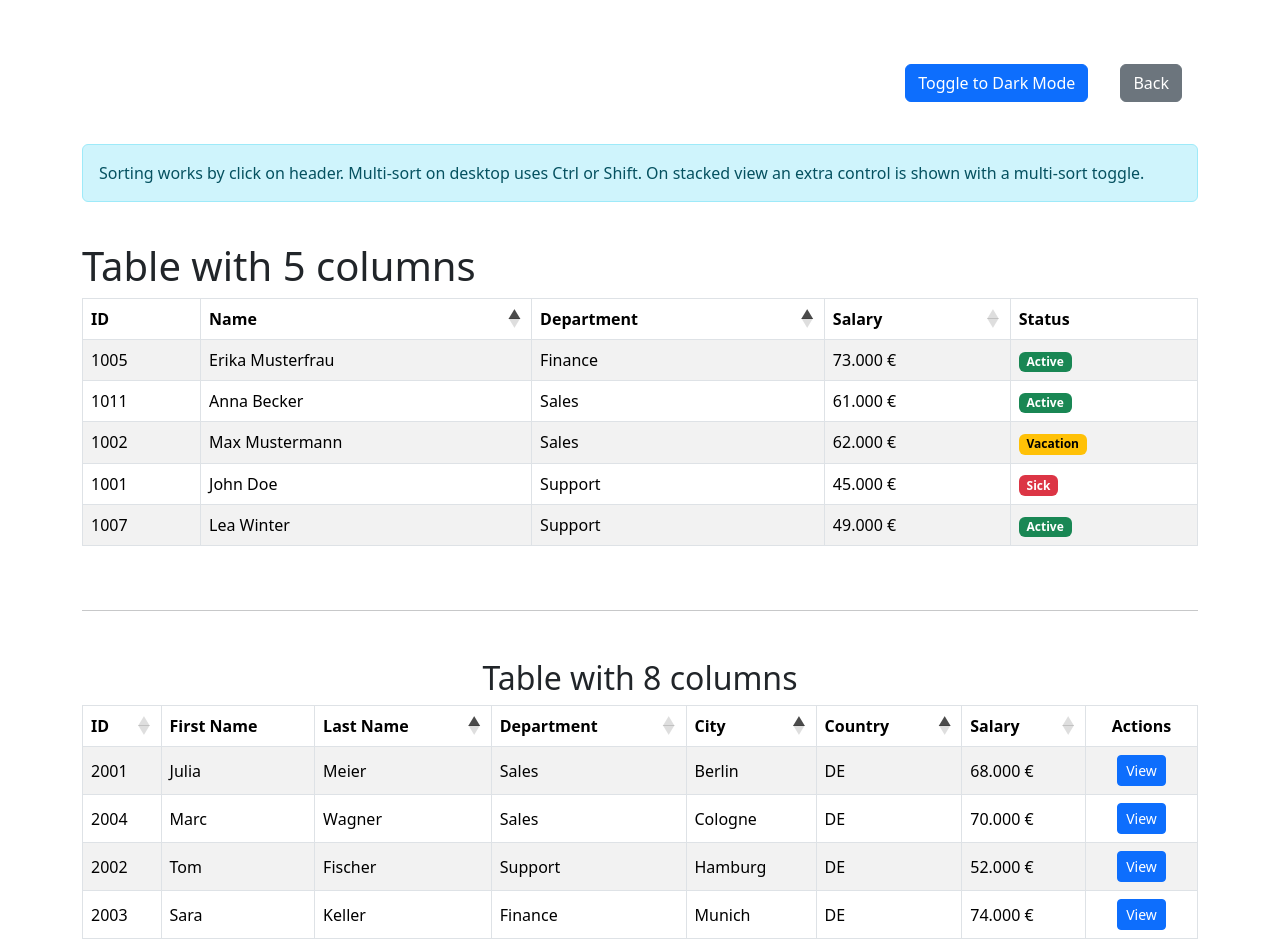
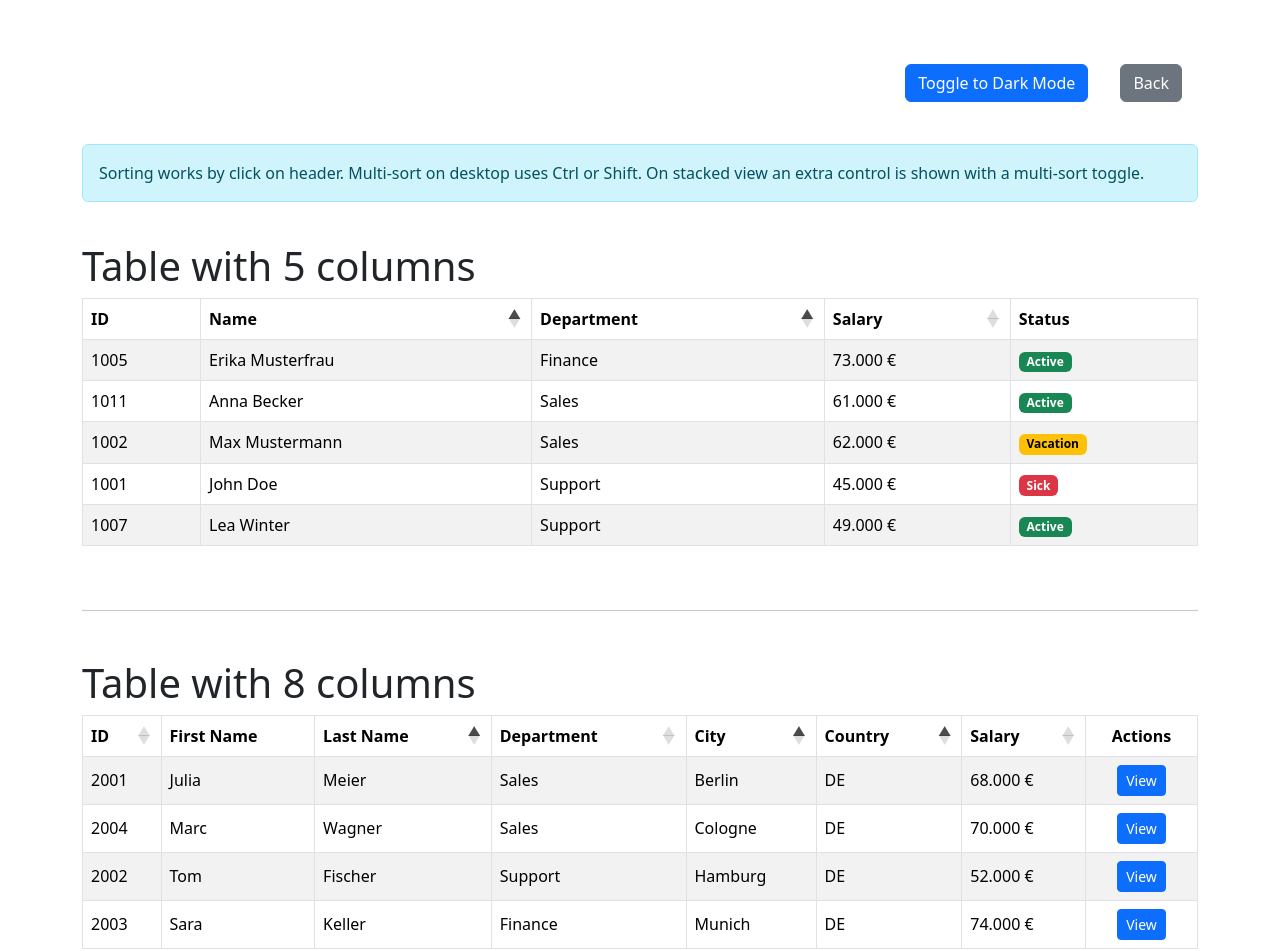
Before and after one commit to avalynx/avalynx-table, a website: page examples/table-sorting.html in a window 1280 px wide. Shown: the top 951 px of the page. Drawn offline with nearby package versions, Linux system fonts and the light colour scheme; a script that the page names is missing; a small style sheet from the web is missing.

Commit message:
Refactor table examples to improve semantics and HTML formatting, remove unnecessary `.avalynx-table-center` usage in headings, and enhance code structure clarity.

```diff
--- a/examples/table-sorting.html
+++ b/examples/table-sorting.html
@@ -98,7 +98,7 @@
 
 	<hr class="my-5">
 
-	<h2 class="avalynx-table-center">Table with 8 columns</h2>
+	<h1>Table with 8 columns</h1>
 	<div class="row">
 		<div class="col-12">
 			<table id="table-sorting-secondary" class="avalynx-table avalynx-table-md table table-bordered table-striped align-middle">
```
Also changed, not shown: examples/table-options.html (+1 -1 lines). Lines whose indentation alone changed are shown as unchanged.
